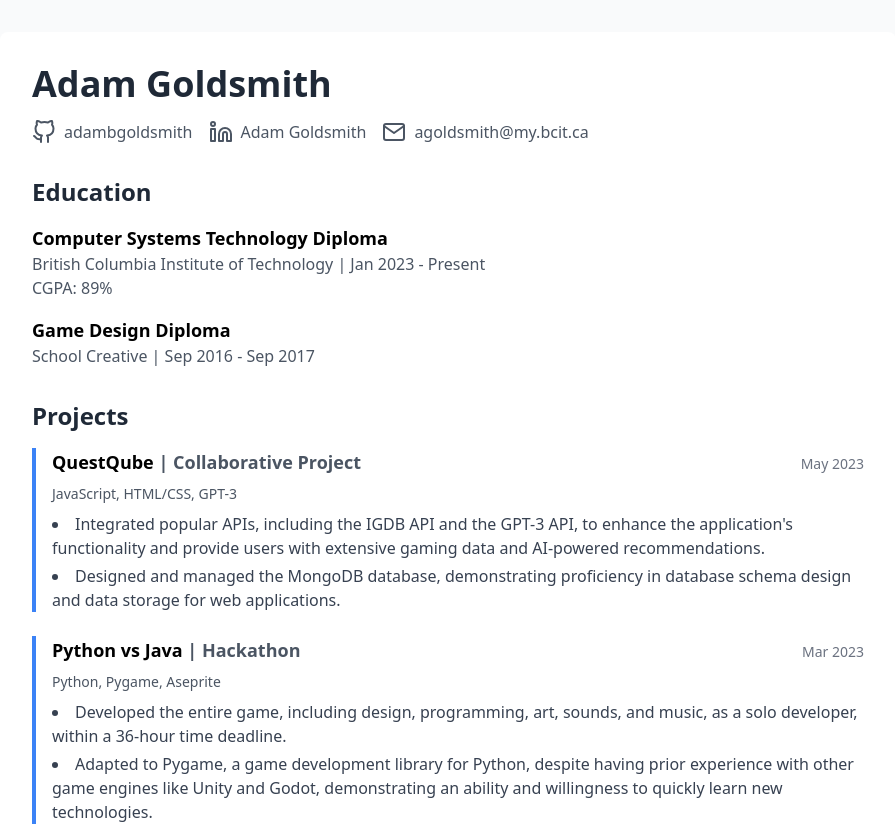
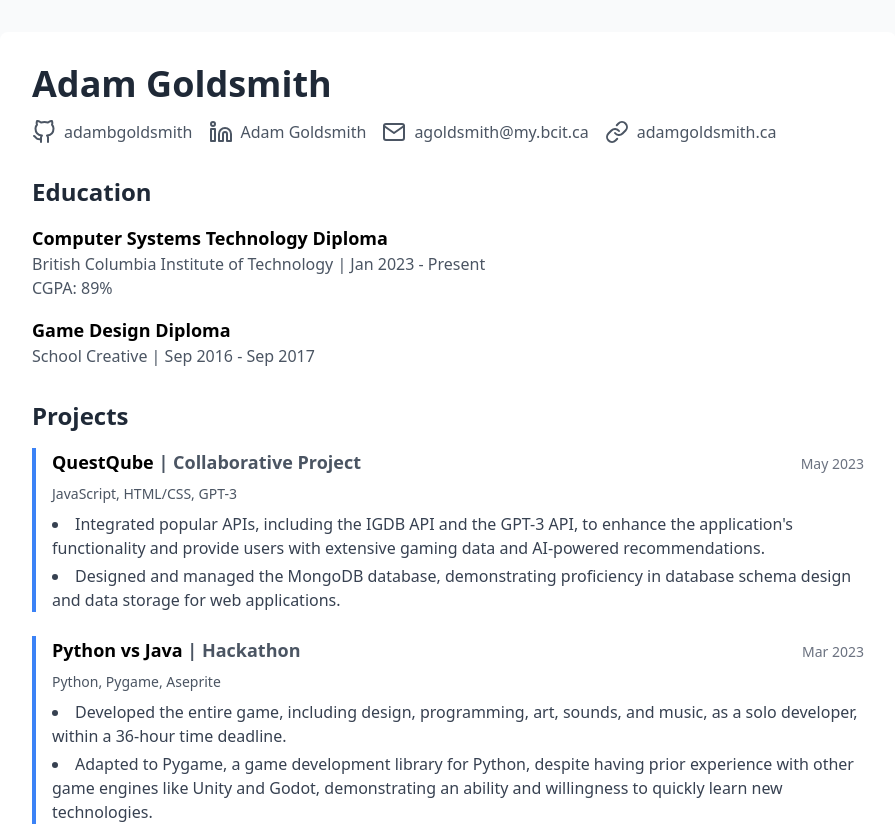
Before and after one commit to adambgoldsmith/A4-DevOps, a website: page index.html in a window 1280 px wide. Shown: the top 827 px of the page, without its empty margins (192-1087 px from the left). Drawn offline with nearby package versions, Linux system fonts and the light colour scheme.

Commit message:
add website link

```diff
--- a/index.html
+++ b/index.html
@@ -24,9 +24,9 @@
                 <a href="mailto:agoldsmith@my.bcit.ca" class="flex items-center gap-2 text-gray-600 hover:text-gray-900">
                     <i data-feather="mail"></i> agoldsmith@my.bcit.ca
                 </a>
-                <!-- <a href="https://adamgoldsmith.ca" class="flex items-center gap-2 text-gray-600 hover:text-gray-900">
+                <a href="https://adamgoldsmith.ca" class="flex items-center gap-2 text-gray-600 hover:text-gray-900">
                     <i data-feather="link"></i> adamgoldsmith.ca
-                </a> -->
+                </a>
             </div>
         </header>
 
```
